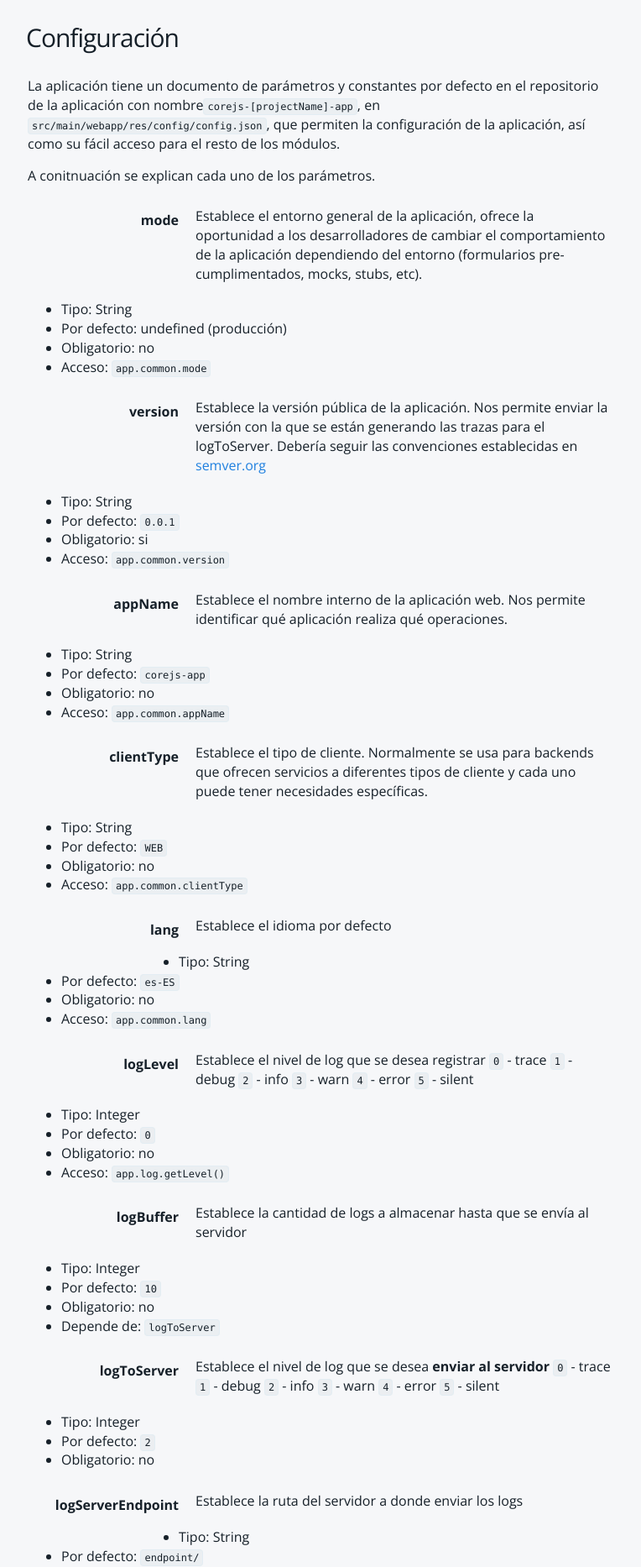
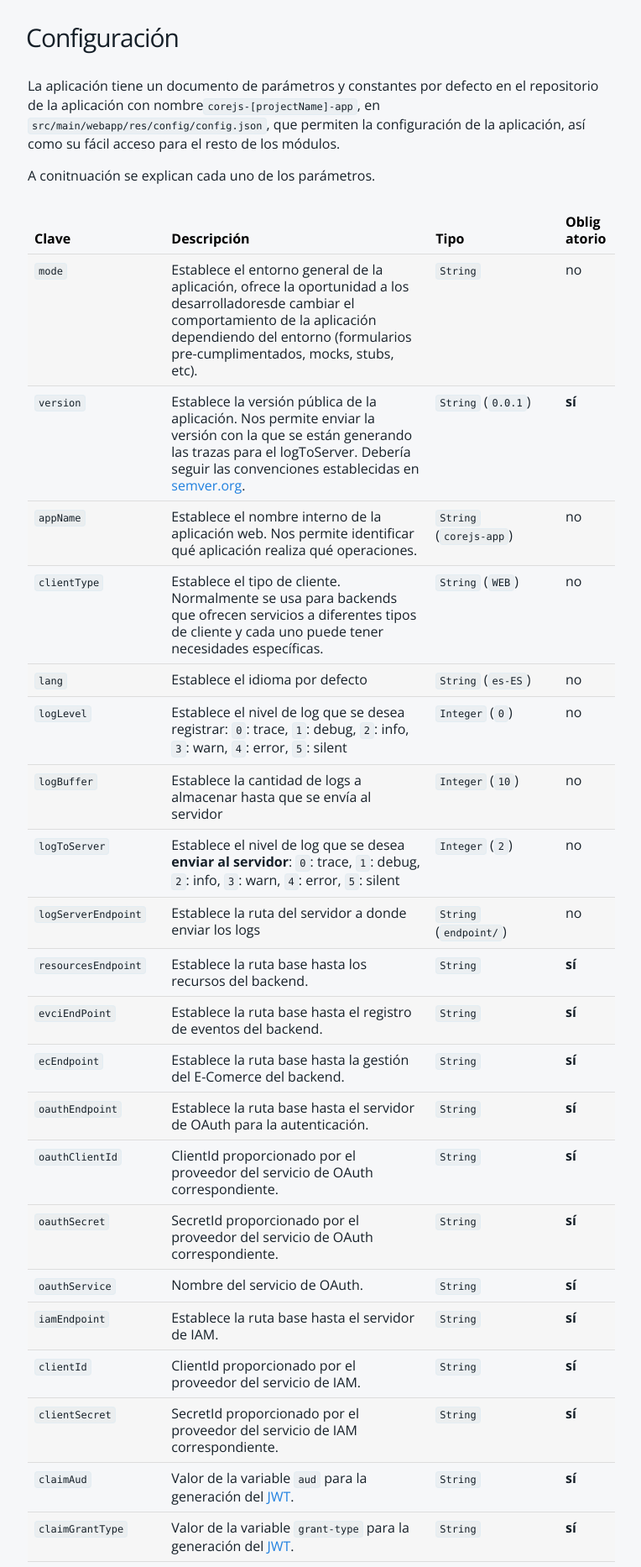
Before and after one commit to bq-devtools/corejs-doc, a Jekyll site: the page built from core_base/index.md, in a window 1280 px wide. Shown: the part 890-2756 px from the top of the page at 84% size, without its empty margins (257-1021 px from the left). Built offline with Jekyll 4.4.1, drawn with Linux system fonts in a browser that asks for light colours; Markdown is read by kramdown in place of the engine named in the settings; some of the changed text lies outside the part shown.

Commit message:
config doc updated

```diff
--- a/_config.yml
+++ b/_config.yml
@@ -2,6 +2,8 @@ name: coreJS Documentation
 encoding: utf-8
 
 markdown: redcarpet
+redcarpet:
+  extensions: ["no_intra_emphasis", "fenced_code_blocks", "autolink", "tables", "with_toc_data"]
 pygments: true
 logo: false
 paginate: 15
--- a/assets/css/main.css
+++ b/assets/css/main.css
@@ -32,3 +32,7 @@ img.profile {
 	height:auto;
   	border-radius: 50px;
 }
+
+table td:nth-of-type(2) {
+	width: 45%;
+}
--- a/core_base/index.md
+++ b/core_base/index.md
@@ -46,221 +46,36 @@ La aplicación tiene un documento de parámetros y constantes por defecto en el
 
 A conitnuación se explican cada uno de los parámetros.
 
-mode
-: Establece el entorno general de la aplicación, ofrece la oportunidad a los desarrolladores de cambiar el comportamiento de la aplicación dependiendo del entorno (formularios pre-cumplimentados, mocks, stubs, etc).
-
-* Tipo: String
-* Por defecto: undefined (producción)
-* Obligatorio: no
-* Acceso: `app.common.mode`
-
-version
-: Establece la versión pública de la aplicación. Nos permite enviar la versión con la que se están generando las trazas para el logToServer. Debería seguir las convenciones establecidas en [semver.org](http://semver.org/)
-
-* Tipo: String
-* Por defecto: `0.0.1`
-* Obligatorio: si
-* Acceso: `app.common.version`
-
-appName
-: Establece el nombre interno de la aplicación web. Nos permite identificar qué aplicación realiza qué operaciones.
-
-* Tipo: String
-* Por defecto: `corejs-app`
-* Obligatorio: no
-* Acceso: `app.common.appName`
-
-clientType
-: Establece el tipo de cliente. Normalmente se usa para backends que ofrecen servicios a diferentes tipos de cliente y cada uno puede tener necesidades específicas.
-
-* Tipo: String
-* Por defecto: `WEB`
-* Obligatorio: no
-* Acceso: `app.common.clientType`
-
-lang
-: Establece el idioma por defecto
-
-* Tipo: String
-* Por defecto: `es-ES`
-* Obligatorio: no
-* Acceso: `app.common.lang`
-
-logLevel
-: Establece el nivel de log que se desea registrar
-`0` - trace
-`1` - debug
-`2` - info
-`3` - warn
-`4` - error
-`5` - silent
-
-* Tipo: Integer
-* Por defecto: `0`
-* Obligatorio: no
-* Acceso: `app.log.getLevel()`
-
-logBuffer
-: Establece la cantidad de logs a almacenar hasta que se envía al servidor
-
-* Tipo: Integer
-* Por defecto: `10`
-* Obligatorio: no
-* Depende de: `logToServer`
-
-logToServer
-: Establece el nivel de log que se desea **enviar al servidor**
-`0` - trace
-`1` - debug
-`2` - info
-`3` - warn
-`4` - error
-`5` - silent
-
-* Tipo: Integer
-* Por defecto: `2`
-* Obligatorio: no
-
-logServerEndpoint
-: Establece la ruta del servidor a donde enviar los logs
-
-* Tipo: String
-* Por defecto: `endpoint/`
-* Obligatorio: no
-* Depende de: `logToServer`
-
-resourcesEndpoint
-: Establece la ruta base hasta los recursos del backend.
-
-* Tipo: String
-* Por defecto: ---
-* Obligatorio: si
-
-evciEndPoint
-: Establece la ruta base hasta el registro de eventos del backend.
-
-* Tipo: String
-* Por defecto: ---
-* Obligatorio: si
-
-ecEndpoint
-: Establece la ruta base hasta la gestión del E-Comerce del backend.
-
-* Tipo: String
-* Por defecto: ---
-* Obligatorio: si
-
-oauthEndpoint
-: Establece la ruta base hasta el servidor de OAuth para la autenticación.
-
-* Tipo: String
-* Por defecto: ---
-* Obligatorio: si
-
-oauthClientId
-: ClientId proporcionado por el proveedor del servicio de OAuth correspondiente.
-
-* Tipo: String
-* Por defecto: ---
-* Obligatorio: si
-
-oauthSecret
-: SecretId proporcionado por el proveedor del servicio de OAuth correspondiente.
-
-* Tipo: String
-* Por defecto: ---
-* Obligatorio: si
-
-oauthService
-: Nombre del servicio de OAuth.
-
-* Tipo: String
-* Por defecto: ---
-* Obligatorio: si
-
-iamEndpoint
-: Establece la ruta base hasta el servidor de IAM.
-
-* Tipo: String
-* Por defecto: ---
-* Obligatorio: si
-
-clientId
-: ClientId proporcionado por el proveedor del servicio de IAM.
-
-* Tipo: String
-* Por defecto: ---
-* Obligatorio: si
-
-clientSecret
-: SecretId proporcionado por el proveedor del servicio de IAM correspondiente.
-
-* Tipo: String
-* Por defecto: ---
-* Obligatorio: si
-
-claimAud
-: Valor de la variable `aud` para la generación del [JWT](http://self-issued.info/docs/draft-ietf-oauth-json-web-token.html).
-
-* Tipo: String
-* Por defecto: ---
-* Obligatorio: si
-
-claimGrantType
-: Valor de la variable `grant-type` para la generación del [JWT](http://self-issued.info/docs/draft-ietf-oauth-json-web-token.html).
-
-* Tipo: String
-* Por defecto: ---
-* Obligatorio: si
-
-claimScopes
-: Valor de la variable `scopes` para la generación del [JWT](http://self-issued.info/docs/draft-ietf-oauth-json-web-token.html) para una sesión anónima.
-
-* Tipo: String
-* Por defecto: ---
-* Obligatorio: si
-
-claimScopesUser
-: Valor de la variable `scopes` para la generación del [JWT](http://self-issued.info/docs/draft-ietf-oauth-json-web-token.html) para usuarios autenticados.
-
-* Tipo: String
-* Por defecto: ---
-* Obligatorio: si
-
-claimScopesRegister
-: Valor de la variable `scopes` para la generación del [JWT](http://self-issued.info/docs/draft-ietf-oauth-json-web-token.html) para registrar usuarios nuevos **En formato Array!**.
-
-* Tipo: String
-* Por defecto: ---
-* Obligatorio: si
-
-claimExp
-: Valor de la variable `exp` para la generación del [JWT](http://self-issued.info/docs/draft-ietf-oauth-json-web-token.html).
-
-* Tipo: Integer
-* Por defecto: 3500 (segundos)
-* Obligatorio: no
-
-grantType
-: Valor de la variable `grant-type` para la generación del [JWT](http://self-issued.info/docs/draft-ietf-oauth-json-web-token.html) para registrar usuarios nuevos.
-
-* Tipo: String
-* Por defecto: ---
-* Obligatorio: si
-
-jwtAlgorithm
-: Valor de la variable `alg` para la generación del [JWT](http://self-issued.info/docs/draft-ietf-oauth-json-web-token.html) para registrar usuarios nuevos.
-
-* Tipo: String
-* Por defecto: ---
-* Obligatorio: si
-
-autoTokenRefresh
-: Activa el autorefresco de token cuando una petición que requiere autenticación falla por `401`.
-
-* Tipo: Boolean
-* Por defecto: false
-* Obligatorio: no
+| Clave | Descripción | Tipo | Obligatorio |
+|-------|-------------|------|-------------|
+| `mode` | Establece el entorno general de la aplicación, ofrece la oportunidad a los desarrolladoresde cambiar el comportamiento de la aplicación dependiendo del entorno (formularios pre-cumplimentados, mocks, stubs, etc). | `String` | no |
+| `version` | Establece la versión pública de la aplicación. Nos permite enviar la versión con la que se están generando las trazas para el logToServer. Debería seguir las convenciones establecidas en [semver.org](http://semver.org/). | `String` (`0.0.1`) | **sí** |
+| `appName` | Establece el nombre interno de la aplicación web. Nos permite identificar qué aplicación realiza qué operaciones. | `String` (`corejs-app`) | no |
+| `clientType` | Establece el tipo de cliente. Normalmente se usa para backends que ofrecen servicios a diferentes tipos de cliente y cada uno puede tener necesidades específicas. | `String` (`WEB`) | no |
+| `lang` | Establece el idioma por defecto | `String` (`es-ES`) | no |
+| `logLevel` | Establece el nivel de log que se desea registrar: `0`: trace, `1`: debug, `2`: info, `3`: warn, `4`: error, `5`: silent | `Integer` (`0`) | no |
+| `logBuffer` | Establece la cantidad de logs a almacenar hasta que se envía al servidor | `Integer` (`10`) | no |
+| `logToServer` | Establece el nivel de log que se desea **enviar al servidor**: `0`: trace, `1`: debug, `2`: info, `3`: warn, `4`: error, `5`: silent | `Integer` (`2`) | no |
+| `logServerEndpoint` | Establece la ruta del servidor a donde enviar los logs | `String` (`endpoint/`) | no |
+| `resourcesEndpoint` | Establece la ruta base hasta los recursos del backend. | `String` | **sí** |
+| `evciEndPoint` | Establece la ruta base hasta el registro de eventos del backend. | `String` | **sí** |
+| `ecEndpoint` | Establece la ruta base hasta la gestión del E-Comerce del backend. | `String` | **sí** |
+| `oauthEndpoint` | Establece la ruta base hasta el servidor de OAuth para la autenticación. | `String` | **sí** |
+| `oauthClientId` | ClientId proporcionado por el proveedor del servicio de OAuth correspondiente. | `String` | **sí** |
+| `oauthSecret` | SecretId proporcionado por el proveedor del servicio de OAuth correspondiente. | `String` | **sí** |
+| `oauthService` | Nombre del servicio de OAuth. | `String` | **sí** |
+| `iamEndpoint` | Establece la ruta base hasta el servidor de IAM. | `String` | **sí** |
+| `clientId` | ClientId proporcionado por el proveedor del servicio de IAM. | `String` | **sí** |
+| `clientSecret` | SecretId proporcionado por el proveedor del servicio de IAM correspondiente. | `String` | **sí** |
+| `claimAud` | Valor de la variable `aud` para la generación del [JWT](http://self-issued.info/docs/draft-ietf-oauth-json-web-token.html). | `String` | **sí** |
+| `claimGrantType` | Valor de la variable `grant-type` para la generación del [JWT](http://self-issued.info/docs/draft-ietf-oauth-json-web-token.html). | `String` | **sí** |
+| `claimScopes` | Valor de la variable `scopes` para la generación del [JWT](http://self-issued.info/docs/draft-ietf-oauth-json-web-token.html) para una se**sión** anónima. | `String` | **sí** |
+| `claimScopesUser` | Valor de la variable `scopes` para la generación del [JWT](http://self-issued.info/docs/draft-ietf-oauth-json-web-token.html) para usuarios autenticados. | `String` | **sí** |
+| `claimScopesRegister` | Valor de la variable `scopes` para la generación del [JWT](http://self-issued.info/docs/draft-ietf-oauth-json-web-token.html) para registrar usuarios nuevos **En formato Array!**. | `String` | **sí** |
+| `claimExp` | Valor de la variable `exp` para la generación del [JWT](http://self-issued.info/docs/draft-ietf-oauth-json-web-token.html). | `Integer` (3500 (segundos)) | no |
+| `grantType` | Valor de la variable `grant-type` para la generación del [JWT](http://self-issued.info/docs/draft-ietf-oauth-json-web-token.html) para registrar usuarios nuevos. | `String` | **sí** |
+| `jwtAlgorithm` | Valor de la variable `alg` para la generación del [JWT](http://self-issued.info/docs/draft-ietf-oauth-json-web-token.html) para registrar usuarios nuevos. | `String` | **sí** |
+| `autoTokenRefresh` | Activa el autorefresco de token cuando una petición que requiere autenticación falla por `401`. | `Boolean` (false) | no |
 
 Además la aplicación se puede configurarse de varias formas, estableciendo los parámetros en el código a través de una variable global de configuración `CFG`, o en tiempo de ejecución a través del archivo `app/res/config/config.json`.
 
```
